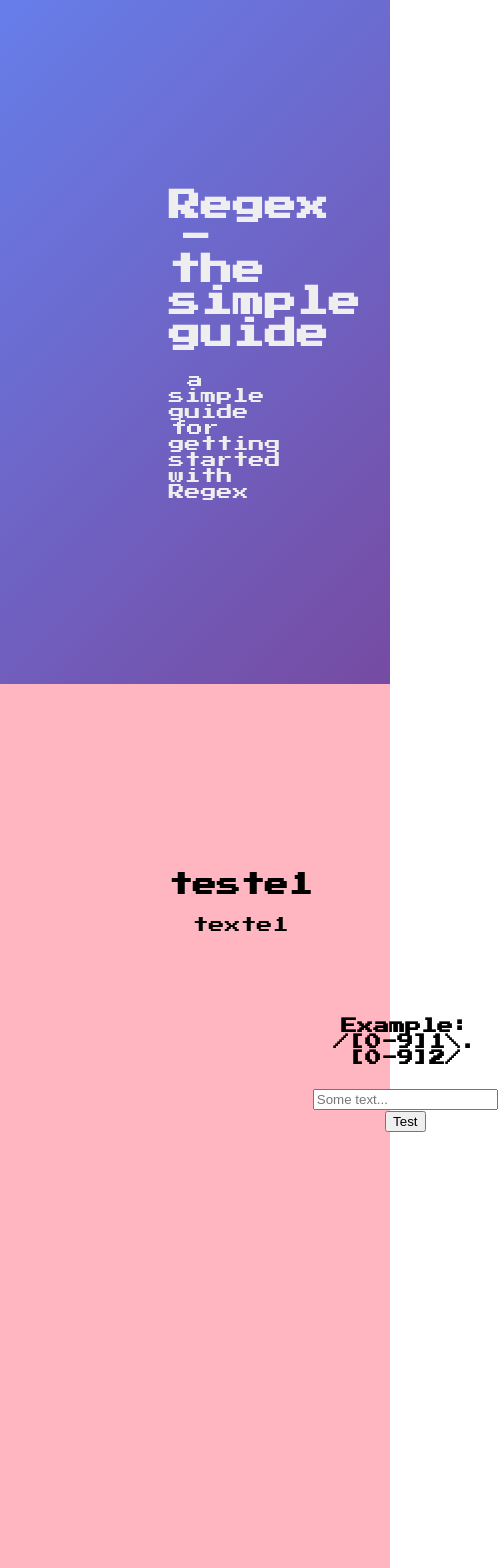
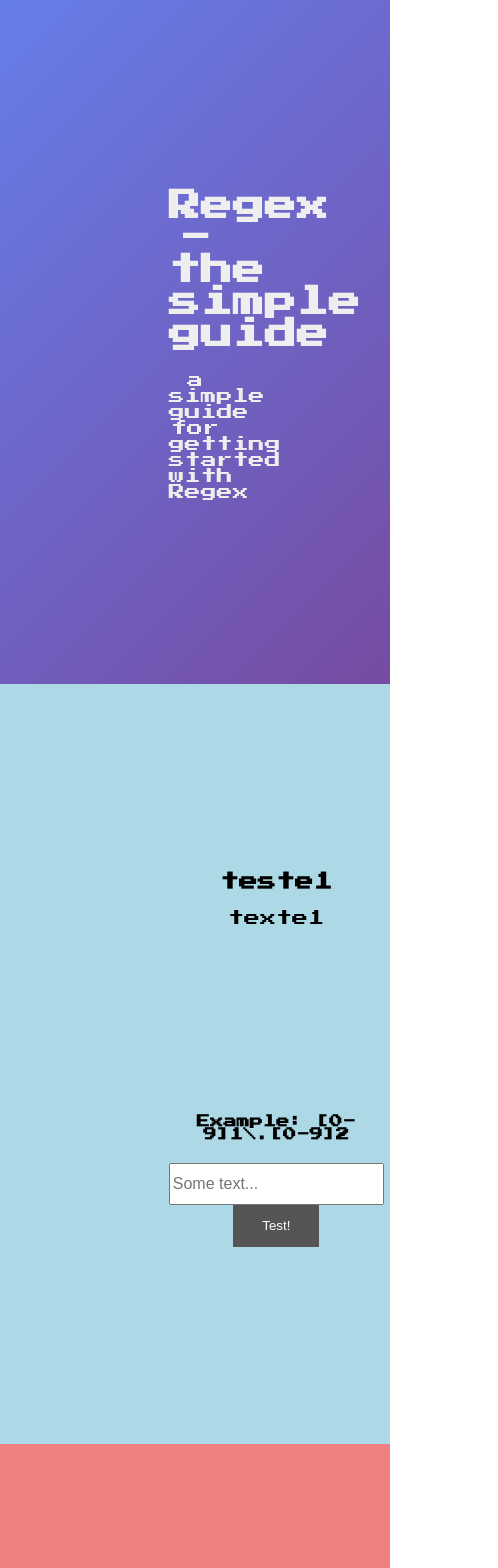
Before and after one commit to vieiralc/regex-simple-guide, a React (Create React App) app: page / in a window 390 px wide. Shown: the top 1568 px of the page, 498 px wide, since content can reach past the window. Built offline with nearby package versions, Linux system fonts and the light colour scheme.

Commit message:
define media query

```diff
--- a/src/App.js
+++ b/src/App.js
@@ -3,11 +3,6 @@ import React, { useState } from 'react'
 function App() {
 
   const [input, setInput] = useState("")
-
-  const getRandomNumber = () => {
-    let random = Math.floor(Math.random() * 5) + 1
-    return random
-  }
 
   const handleSubmit = e => {
     e.preventDefault()
@@ -21,28 +16,31 @@ function App() {
       </header>
 
       <section className="body">
-        <div id="splitpage" className={`page class${getRandomNumber()}`}>
+        <div id="splitpage" className={`page class1`}>
           <div className="left">
-              <h2>teste1</h2>
+              <h3>teste1</h3>
               <p>texte1</p>
           </div>
           <div className="right">
-              <h4>Example: /[0-9]{1}\.[0-9]{2}/ </h4>
+            <h5>Example: [0-9]{1}\.[0-9]{2} </h5>
             <form onSubmit={handleSubmit}>
+
               <input
                 type="text"
+                id="myInput"
+                className="form-control mb-2"
                 placeholder="Some text..."
-                      pattern="/[0-9]{1}\.[0-9]{2}/"
+                pattern="[0-9]{1}\.[0-9]{2}"
                 onChange={(e) => setInput(e.target.value)}
                 value={input}
               />
-                  <button> Test</button>
+              <button id="myButton" type="submit">Test!</button>
             </form>
           </div>
         </div>
 
-        <div id="simplepage" className={`page class${getRandomNumber()}`}>
-            <h2>teste2</h2>
+        <div id="simplepage" className={`page class2`}>
+            <h3>teste2</h3>
             <p>teste2</p>
         </div>
       </section>
--- a/src/styles/css/App.css
+++ b/src/styles/css/App.css
@@ -42,5 +42,34 @@ body {
   grid-area: right;
   align-self: center;
 }
+.main #myInput {
+  height: 36px;
+  font-size: 16px;
+}
+.main #myButton {
+  background-color: #555555;
+  /* Green */
+  border: none;
+  color: white;
+  padding: 13px 29px;
+  text-align: center;
+  text-decoration: none;
+  display: inline-block;
+  height: 42px;
+}
+@media (max-width: 980px) {
+  .main #splitpage {
+    display: grid;
+    grid-template-areas: "left" "right";
+    grid-template-rows: 1fr 1fr;
+  }
+  .main .left {
+    grid-area: left;
+  }
+  .main .right {
+    grid-area: right;
+    align-self: center;
+  }
+}
 
 /*# sourceMappingURL=App.css.map */
--- a/src/styles/css/index.css
+++ b/src/styles/css/index.css
@@ -42,5 +42,34 @@ body {
   grid-area: right;
   align-self: center;
 }
+.main #myInput {
+  height: 36px;
+  font-size: 16px;
+}
+.main #myButton {
+  background-color: #555555;
+  /* Green */
+  border: none;
+  color: white;
+  padding: 13px 29px;
+  text-align: center;
+  text-decoration: none;
+  display: inline-block;
+  height: 42px;
+}
+@media (max-width: 980px) {
+  .main #splitpage {
+    display: grid;
+    grid-template-areas: "left" "right";
+    grid-template-rows: 1fr 1fr;
+  }
+  .main .left {
+    grid-area: left;
+  }
+  .main .right {
+    grid-area: right;
+    align-self: center;
+  }
+}
 
 /*# sourceMappingURL=index.css.map */
--- a/src/styles/scss/App.scss
+++ b/src/styles/scss/App.scss
@@ -53,4 +53,38 @@ body {
     grid-area: right;
     align-self: center;
   }
+
+  #myInput {
+    height: 36px;
+    font-size: 16px;
+  }
+
+  #myButton {
+    background-color: #555555; /* Green */
+    border: none;
+    color: white;
+    padding: 13px 29px;
+    text-align: center;
+    text-decoration: none;
+    display: inline-block;
+    height: 42px;
+  }
+
+  @media (max-width: 980px) {
+    #splitpage {
+      display: grid;
+      grid-template-areas: "left"
+                           "right";
+      grid-template-rows: 1fr 1fr;
+    }
+
+    .left {
+      grid-area: left;
+    }
+
+    .right {
+      grid-area: right;
+      align-self: center;
+    }
+  }
 }
```
Also changed, not shown: 2 other files (tests, documents, lock files or other folders). Lines whose indentation alone changed are shown as unchanged.
